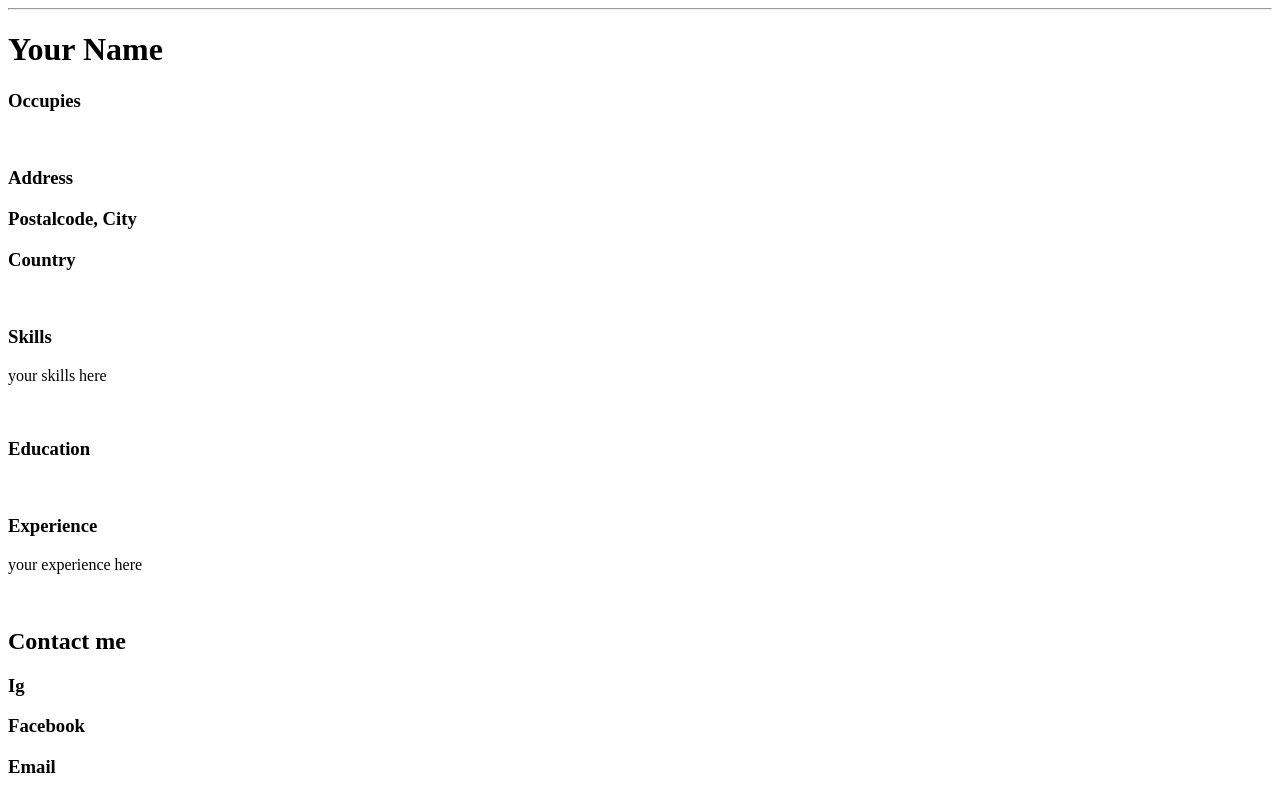
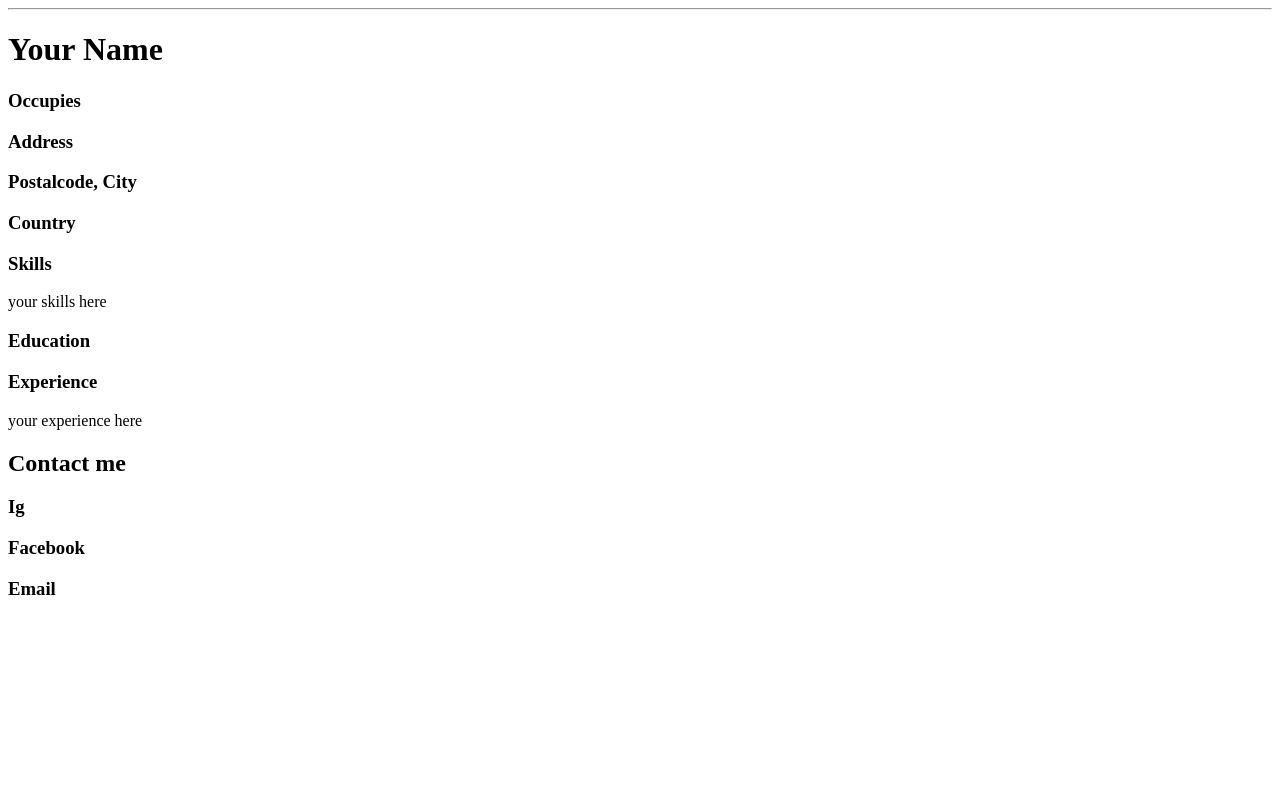
Before and after one commit to kenny1140/single-page-cv, a plain HTML site: page index.html in a window 1280 px wide. Drawn offline with Linux system fonts and the light colour scheme.

Commit message:
adding div

```diff
--- a/index.html
+++ b/index.html
@@ -9,23 +9,29 @@
     <hr />
     <h1>Your Name</h1>
     <h3>Occupies</h3>
-    <br />
+    <div>
       <h3>Address</h3>
       <h3>Postalcode, City</h3>
       <h3>Country</h3>
-    <br />
+    </div>
+
+    <div>
       <h3>Skills</h3>
       <p>your skills here</p>
-    <br />
+    </div>
+    <div>
       <h3>Education</h3>
       <p></p>
-    <br />
+    </div>
+    <div>
       <h3>Experience</h3>
       <p>your experience here</p>
-    <br />
+    </div>
+    <div>
       <h2>Contact me</h2>
       <h3>Ig</h3>
       <h3>Facebook</h3>
       <h3>Email</h3>
+    </div>
   </body>
 </html>
```
Lines whose indentation alone changed are shown as unchanged.
